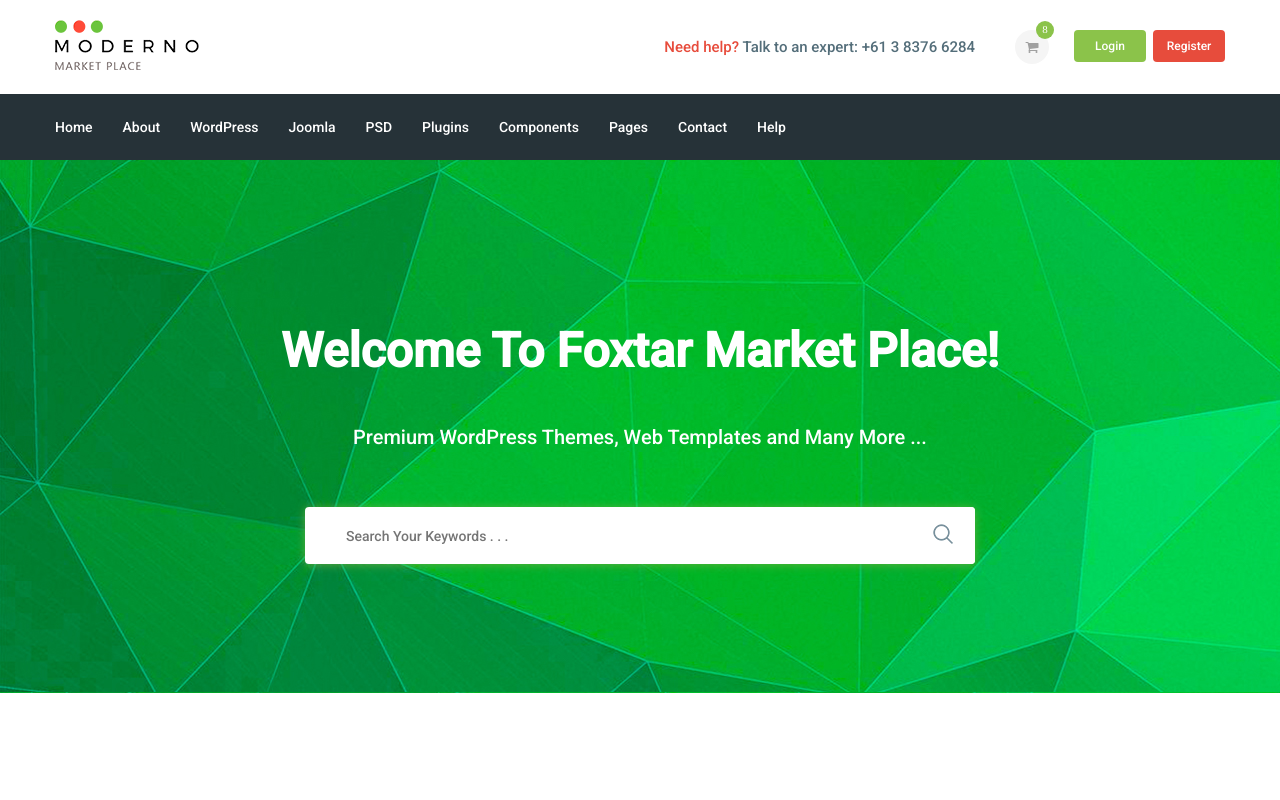
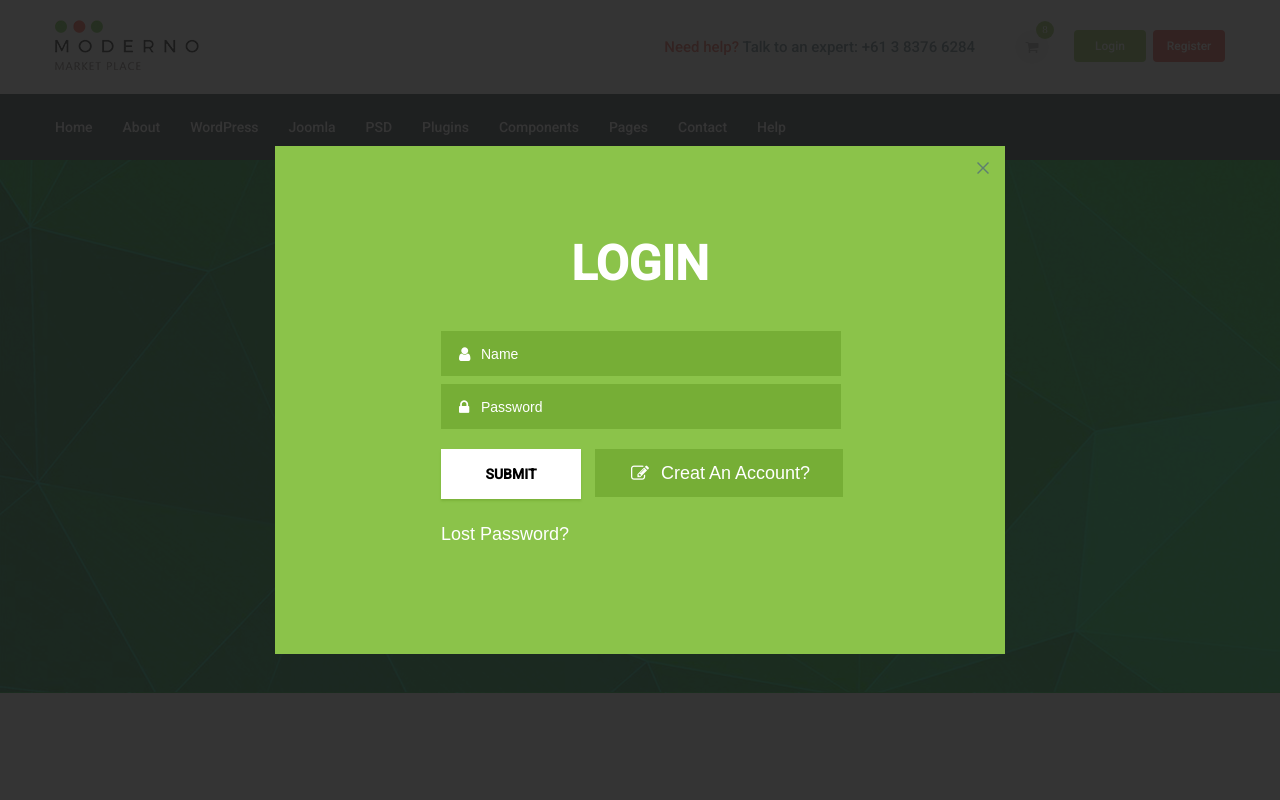
Before and after one commit to AntonKonstantinoff/moderno, a website: page app/index.html in a window 1280 px wide. Both pictures are taken after a click on the link "Login". Shown: the top 800 px of the page. Drawn offline with nearby package versions, Linux system fonts and the light colour scheme; files that its build step writes are made by us from their sources.

Commit message:
add popap

```diff
--- a/app/index.html
+++ b/app/index.html
@@ -129,7 +129,9 @@
 							</ul>
 						</nav>
 					</div>
-					<div class="header__login header__lk header__lk--on"><a href="#">Login</a></div>
+					<div class="header__login header__lk header__lk--on">
+						<a data-fancybox data-src="#modal" href="javascript:;">Login</a>
+					</div>
 					<div class="header__register header__lk header__lk--on"><a href="#">Register</a></div>
 					<div class="header__logout header__lk header__lk--off"><a href="#">Logout</a></div>
 				</div>
@@ -161,6 +163,23 @@
 		</div>
 		</div>
 	</header>
+
+	<div style="display: none;" id="modal">
+		<div class="login__inner">
+			<div class="login__title">Login</div>
+			<form class="login__form">
+				<label class="login__name">
+					<input type="text" placeholder="Name">
+				</label>
+				<label class="login__password">
+					<input type="password" placeholder="Password">
+				</label>
+				<button type="submit" class="login__submit" required>Submit</button>
+				<button type="submit" class="login__creat" required>Creat An Account?</button>
+				<a class="login__lost" href="#">Lost Password?</a>
+			</form>
+		</div>
+	</div>
 
 	<section class="search" style="background: url(img/bg-search.jpg);">
 		<div class="container">
--- a/app/scss/_fonts.scss
+++ b/app/scss/_fonts.scss
@@ -45,8 +45,20 @@
 .icon-envelope-o:before {
 	content: "\f003";
 }
+.icon-user:before {
+	content: "\f007";
+}
+.icon-lock:before {
+	content: "\f023";
+}
 .icon-map-marker:before {
 	content: "\f041";
+}
+.icon-edit:before {
+	content: "\f044";
+}
+.icon-pencil-square-o:before {
+	content: "\f044";
 }
 .icon-shopping-cart:before {
 	content: "\f07a";
--- a/app/scss/style.scss
+++ b/app/scss/style.scss
@@ -402,6 +402,123 @@
 }
 
 //end header
+
+//start modal
+#modal {
+	max-width: 730px;
+	width: 100%;
+	background-color: $green;
+	padding: 90px 0px 110px;
+}
+
+.login {
+	&__inner {
+		margin: 0 auto;
+		::placeholder {
+			font-size: 14px;
+			color: #fff;
+			font-weight: 400;
+			font-family: "Roboto-Regular", sans-serif;
+		}
+		label {
+			display: block;
+			position: relative;
+			&::before {
+				position: absolute;
+				left: 18px;
+				top: 14px;
+				color: #fff;
+			}
+		}
+		.login__name::before {
+			content: "\f007";
+			font-family: "icomoon";
+		}
+		.login__password::before {
+			content: "\f023";
+			font-family: "icomoon";
+		}
+
+		input {
+			max-width: 400px;
+			width: 100%;
+			height: 45px;
+			outline-style: none;
+			background-color: #76ae36;
+			border: none;
+			padding-left: 40px;
+			color: #fff;
+		}
+	}
+
+	&__title {
+		font-weight: 700;
+		font-size: 48px;
+		text-transform: uppercase;
+		color: #fff;
+		text-align: center;
+		margin-bottom: 40px;
+	}
+
+	&__form {
+		padding-left: 166px;
+	}
+
+	&__name {
+		margin-bottom: 8px;
+	}
+
+	&__password {
+		margin-bottom: 20px;
+	}
+
+	&__submit {
+		font-weight: 700;
+		text-transform: uppercase;
+		color: black;
+		font-size: 14px;
+		background-color: #fff;
+		max-width: 140px;
+		width: 100%;
+		text-align: center;
+		box-shadow: 0px 2px 2px 0px rgba(118, 174, 54, 0.75);
+		margin-right: 10px;
+		padding-top: 17px;
+		padding-bottom: 17px;
+	}
+
+	&__creat {
+		background-color: #76ae36;
+		max-width: 248px;
+		width: 100%;
+		color: #fff;
+		font-weight: 400;
+		font-family: "Roboto-Regular", sans-serif;
+		font-size: 18px;
+		height: 48px;
+		position: relative;
+		text-align: left;
+		padding-left: 66px;
+		&::before {
+			content: "\f044";
+			font-family: "icomoon";
+			position: absolute;
+			left: 36px;
+			font-size: 18px;
+		}
+	}
+
+	&__lost {
+		margin-top: 25px;
+		color: #fff;
+		font-weight: 400;
+		font-family: "Roboto-Regular", sans-serif;
+		font-size: 18px;
+	}
+}
+
+//end modal
+
 //start search
 
 .search {
@@ -441,7 +558,7 @@
 			outline-style: none;
 			padding-left: 15px;
 		}
-		::placeholder {
+		&::placeholder {
 			font-size: 14px;
 			padding-left: 25px;
 		}
--- a/gulpfile.js
+++ b/gulpfile.js
@@ -25,7 +25,8 @@ gulp.task('script', function () {
 		'node_modules/slick-carousel/slick/slick.js',
 		'node_modules/magnific-popup/dist/jquery.magnific-popup.js',
 		'node_modules/rateyo/dist/jquery.rateyo.js',
-		'node_modules/mixitup/dist/mixitup.js'
+		'node_modules/mixitup/dist/mixitup.js',
+		'node_modules/@fancyapps/fancybox/dist/jquery.fancybox.js'
 	])
 		.pipe(concat('libs.min.js'))
 		.pipe(uglify())
@@ -36,7 +37,8 @@ gulp.task('style', function () {
 	return gulp.src([
 		'node_modules/normalize.css/normalize.css',
 		'node_modules/magnific-popup/dist/magnific-popup.css',
-		'node_modules/rateyo/dist/jquery.rateyo.css'
+		'node_modules/rateyo/dist/jquery.rateyo.css',
+		'node_modules/@fancyapps/fancybox/dist/jquery.fancybox.css'
 	])
 		.pipe(concat('libs.min.css'))
 		.pipe(cssmin())
--- a/package.json
+++ b/package.json
@@ -24,5 +24,7 @@
 		"rateyo": "^3.0.0-alpha.2",
 		"slick-carousel": "^1.8.1"
 	},
-	"dependencies": {}
+	"dependencies": {
+		"@fancyapps/fancybox": "^3.5.7"
+	}
 }
```
Also changed, not shown: app/fonts/icomoon.ttf, app/fonts/icomoon.woff, app/js/libs.min.js, 3 other files.
